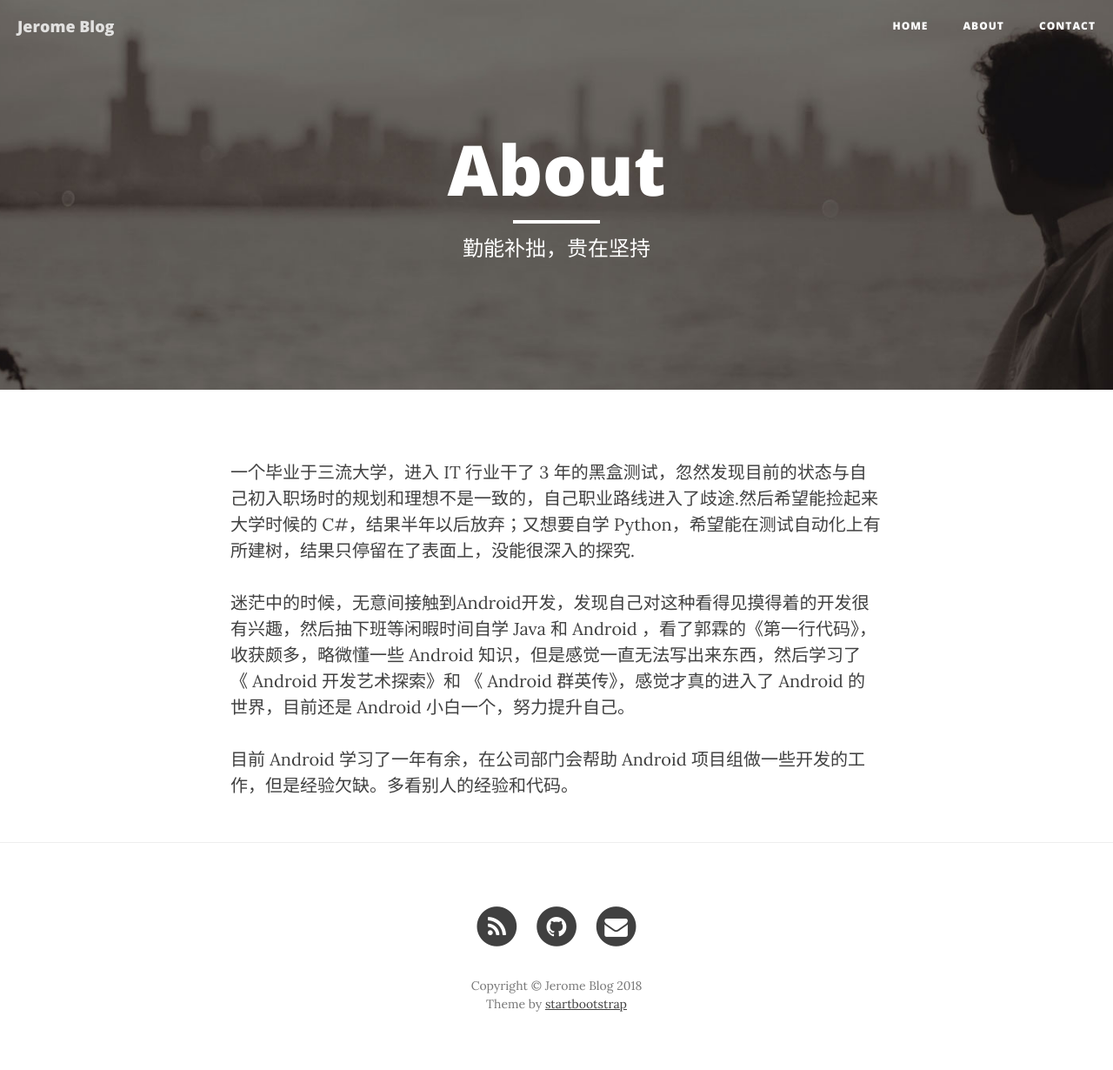
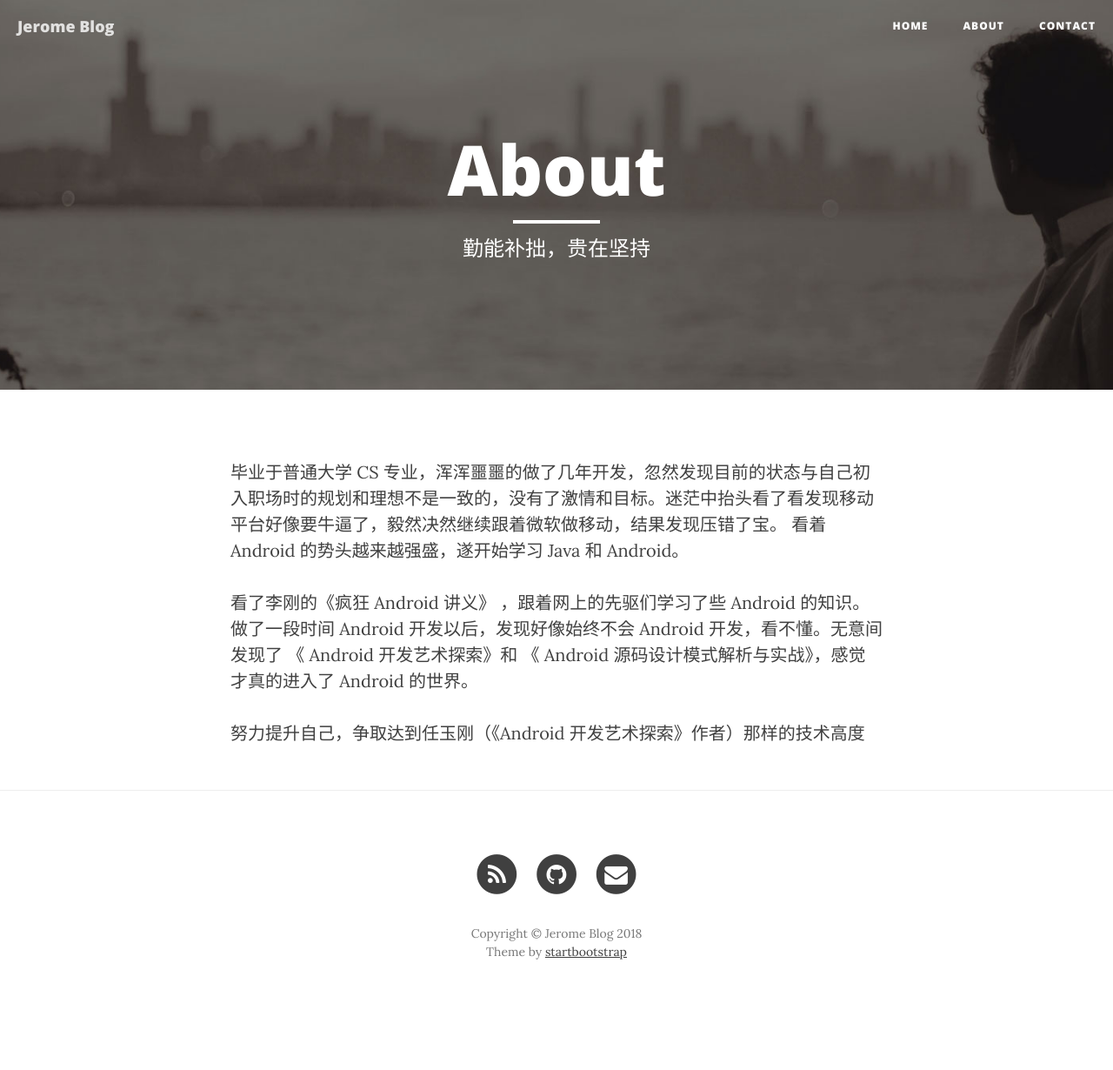
Before and after one commit to jingbolee/jingbolee.github.io, a Jekyll site: the page built from about.html, in a window 1280 px wide. Shown: the whole page at 87% size. Built offline with Jekyll 4.4.1, drawn with Linux system fonts in a browser that asks for light colours; nearby versions of some CDN libraries; after the commit the page ends 1170 px from its top, so only the background shows below that.

Commit message:
更新 about

```diff
--- a/about.html
+++ b/about.html
@@ -5,8 +5,8 @@ description: "勤能补拙，贵在坚持"
 header-img: "img/about-bg.jpg"
 ---
 
-<p>一个毕业于三流大学，进入 IT 行业干了 3 年的黑盒测试，忽然发现目前的状态与自己初入职场时的规划和理想不是一致的，自己职业路线进入了歧途.然后希望能捡起来大学时候的 C#，结果半年以后放弃；又想要自学 Python，希望能在测试自动化上有所建树，结果只停留在了表面上，没能很深入的探究.</p>
+<p>毕业于普通大学 CS 专业，浑浑噩噩的做了几年开发，忽然发现目前的状态与自己初入职场时的规划和理想不是一致的，没有了激情和目标。迷茫中抬头看了看发现移动平台好像要牛逼了，毅然决然继续跟着微软做移动，结果发现压错了宝。 看着 Android 的势头越来越强盛，遂开始学习 Java 和 Android。</p>
 
-<p>迷茫中的时候，无意间接触到Android开发，发现自己对这种看得见摸得着的开发很有兴趣，然后抽下班等闲暇时间自学 Java 和 Android ，看了郭霖的《第一行代码》，收获颇多，略微懂一些 Android 知识，但是感觉一直无法写出来东西，然后学习了 《 Android 开发艺术探索》和 《 Android 群英传》，感觉才真的进入了 Android 的世界，目前还是 Android 小白一个，努力提升自己。</p>
+<p>看了李刚的《疯狂 Android 讲义》 ，跟着网上的先驱们学习了些 Android 的知识。做了一段时间 Android 开发以后，发现好像始终不会 Android 开发，看不懂。无意间发现了 《 Android 开发艺术探索》和 《 Android 源码设计模式解析与实战》，感觉才真的进入了 Android 的世界。</p>
 
-<p>目前 Android 学习了一年有余，在公司部门会帮助 Android 项目组做一些开发的工作，但是经验欠缺。多看别人的经验和代码。</p>
+<p>努力提升自己，争取达到任玉刚（《Android 开发艺术探索》作者）那样的技术高度</p>
```
